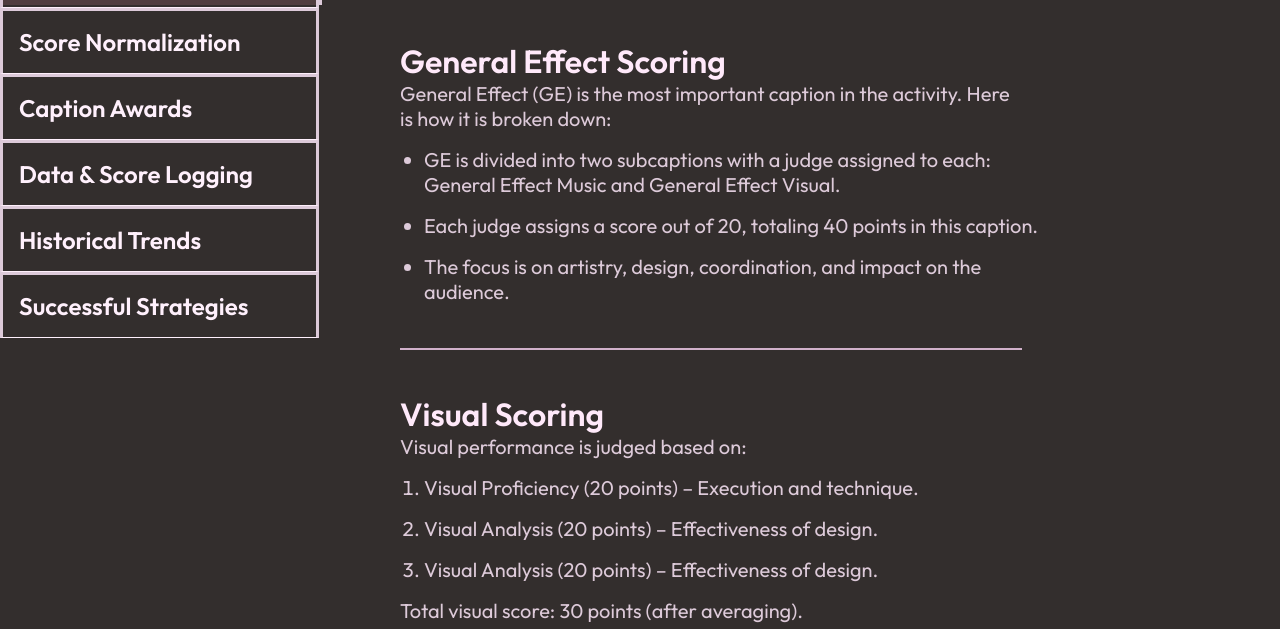
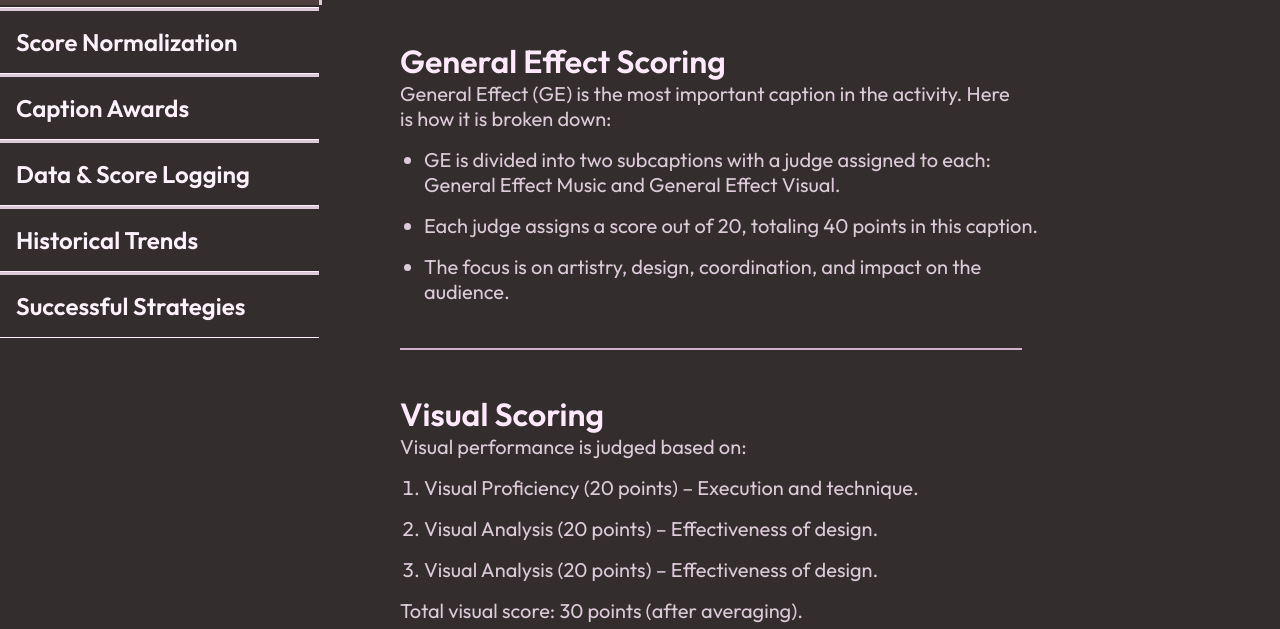
Before and after one commit to IanSzymanski/tech-doc-szymanskii-368, a plain HTML site: page index.html in a window 1280 px wide. Shown: the part 795-1424 px from the top of the page. Drawn offline with Linux system fonts and the light colour scheme.

Commit message:
fixed nav-link buttons having side borders

```diff
--- a/styles.css
+++ b/styles.css
@@ -97,6 +97,8 @@ li {
   color: var(--White, #fff0fc);
   display: block;
   border: 3px solid var(--Thistle, #ddcad9);
+  border-left: none;
+  border-right: none;
   padding: 1rem;
   border-bottom: solid 1px;
   text-decoration: none;
@@ -137,7 +139,6 @@ li {
     left: 0;
     width: 100%;
     height: 10rem;
-    border-right: none;
     border-bottom: 3px solid var(--Thistle, #ddcad9);
     z-index: 9999;
   }
```
